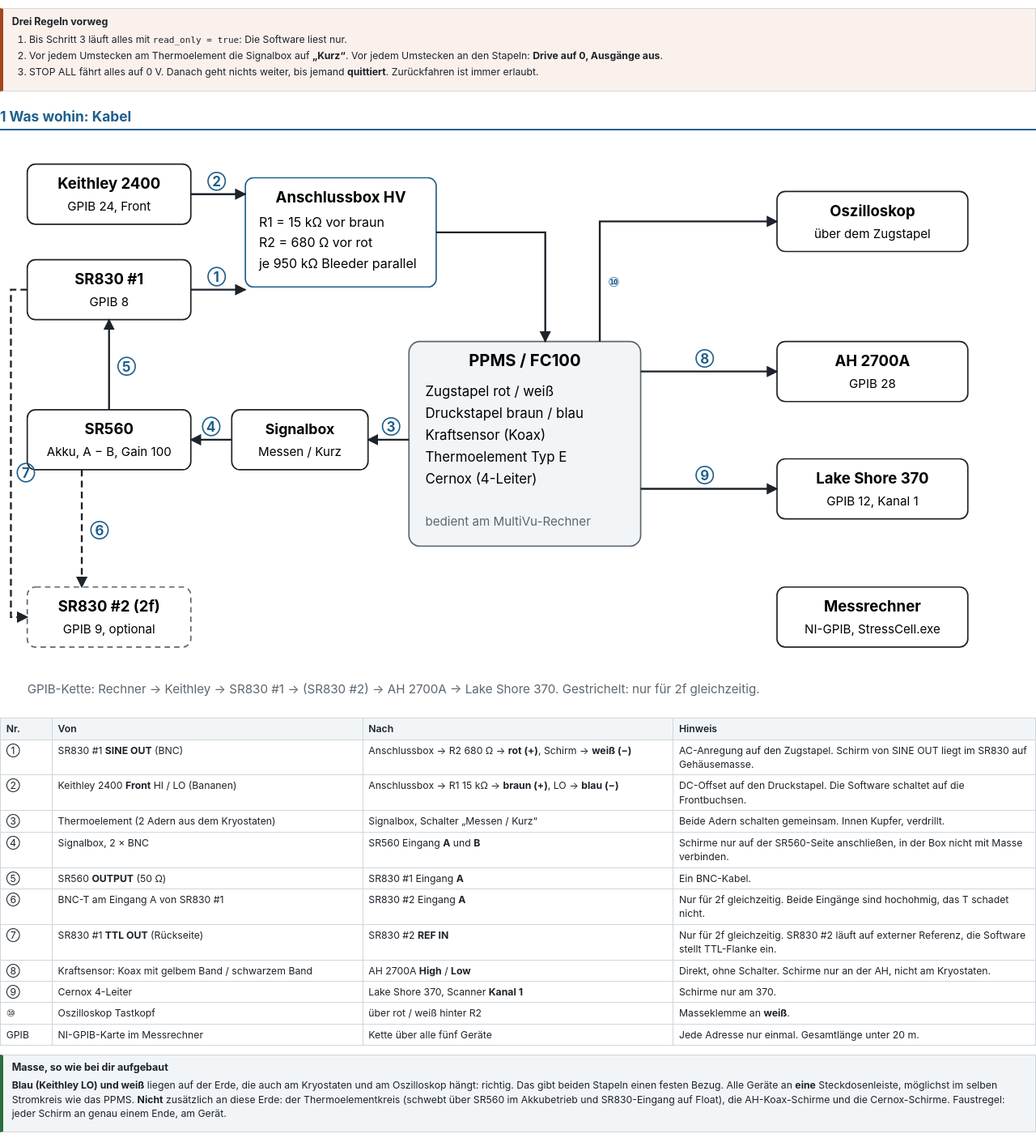
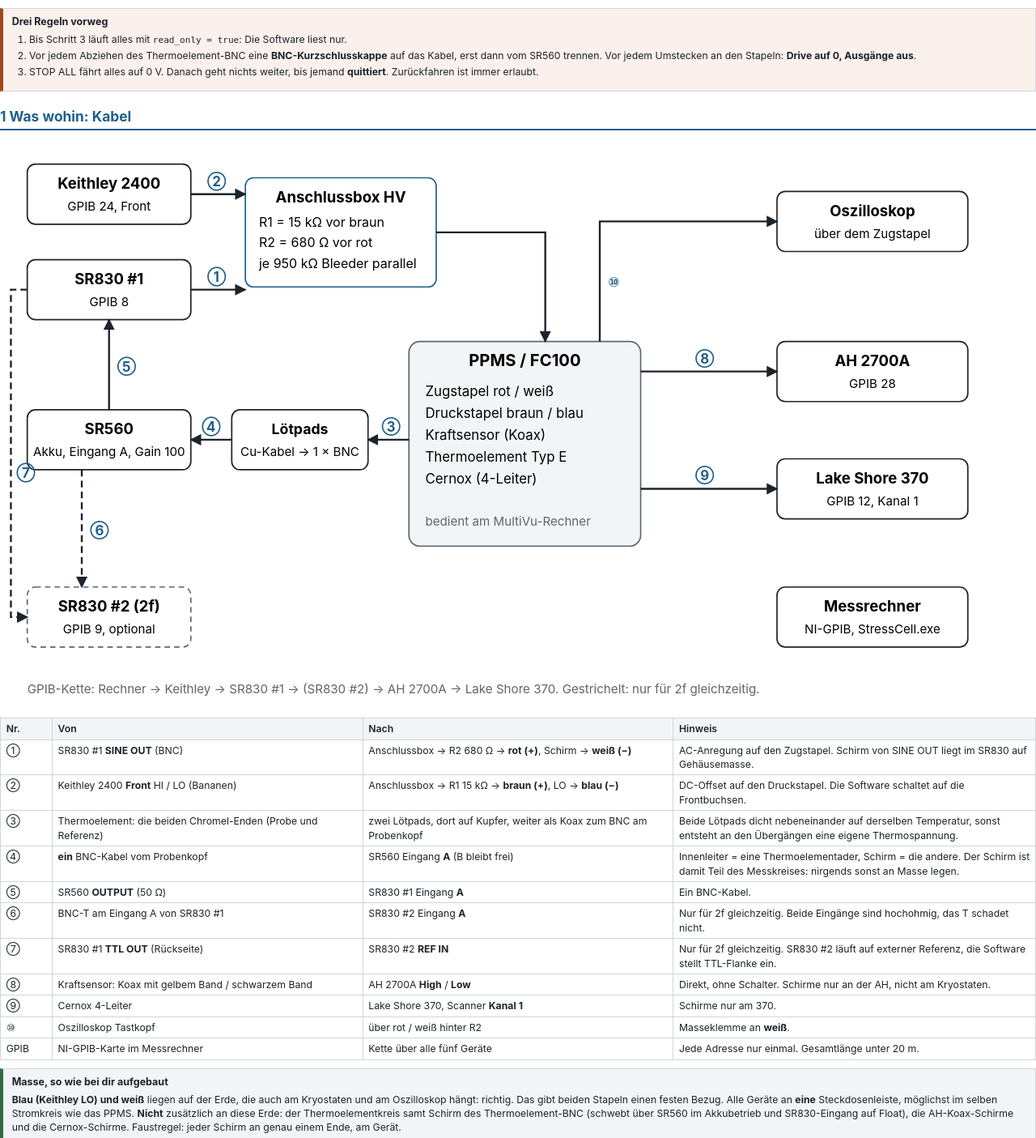
Before and after one commit to tzaphoed/StressCell, a plain HTML site: page docs/inbetriebnahme/inbetriebnahme.html in a window 1280 px wide. Shown: the part 81-1486 px from the top of the page at 81% size. Drawn offline with Linux system fonts and the light colour scheme.

Commit message:
Thermoelement: ein BNC an SR560 Eingang A statt Signalbox mit A−B
Co-Authored-By: Claude Opus 5.5 <noreply@anthropic.com>
Claude-Session: https://claude.ai/code/session_01Ckpyyni6dpgN2a3K8NNJdt

```diff
--- a/docs/inbetriebnahme/inbetriebnahme.html
+++ b/docs/inbetriebnahme/inbetriebnahme.html
@@ -46,7 +46,7 @@ Lake Shore 370. Stand: Probe 310 × 170 µm², 1 mm frei. Messrechner und PPMS-R
   <h4>Drei Regeln vorweg</h4>
   <ol class="steps">
     <li>Bis Schritt 3 läuft alles mit <span class="mono">read_only = true</span>: Die Software liest nur.</li>
-    <li>Vor jedem Umstecken am Thermoelement die Signalbox auf <b>„Kurz“</b>. Vor jedem Umstecken an den Stapeln: <b>Drive auf 0, Ausgänge aus</b>.</li>
+    <li>Vor jedem Abziehen des Thermoelement-BNC eine <b>BNC-Kurzschlusskappe</b> auf das Kabel, erst dann vom SR560 trennen. Vor jedem Umstecken an den Stapeln: <b>Drive auf 0, Ausgänge aus</b>.</li>
     <li>STOP ALL fährt alles auf 0 V. Danach geht nichts weiter, bis jemand <b>quittiert</b>. Zurückfahren ist immer erlaubt.</li>
   </ol>
 </div>
@@ -70,8 +70,8 @@ Lake Shore 370. Stand: Probe 310 × 170 µm², 1 mm frei. Messrechner und PPMS-R
   <text x="190" y="96" font-size="9.5">je 950 kΩ Bleeder parallel</text>
   <rect x="20" y="20" width="120" height="44" rx="6" fill="#fff" stroke="#1d232a"/><text x="80" y="38" text-anchor="middle" font-size="11" font-weight="700">Keithley 2400</text><text x="80" y="54" text-anchor="middle" font-size="9">GPIB 24, Front</text>
   <rect x="20" y="90" width="120" height="44" rx="6" fill="#fff" stroke="#1d232a"/><text x="80" y="108" text-anchor="middle" font-size="11" font-weight="700">SR830 #1</text><text x="80" y="124" text-anchor="middle" font-size="9">GPIB 8</text>
-  <rect x="20" y="200" width="120" height="44" rx="6" fill="#fff" stroke="#1d232a"/><text x="80" y="218" text-anchor="middle" font-size="11" font-weight="700">SR560</text><text x="80" y="234" text-anchor="middle" font-size="9">Akku, A − B, Gain 100</text>
-  <rect x="170" y="200" width="100" height="44" rx="6" fill="#fff" stroke="#1d232a"/><text x="220" y="218" text-anchor="middle" font-size="10.5" font-weight="700">Signalbox</text><text x="220" y="234" text-anchor="middle" font-size="9">Messen / Kurz</text>
+  <rect x="20" y="200" width="120" height="44" rx="6" fill="#fff" stroke="#1d232a"/><text x="80" y="218" text-anchor="middle" font-size="11" font-weight="700">SR560</text><text x="80" y="234" text-anchor="middle" font-size="9">Akku, Eingang A, Gain 100</text>
+  <rect x="170" y="200" width="100" height="44" rx="6" fill="#fff" stroke="#1d232a"/><text x="220" y="218" text-anchor="middle" font-size="10.5" font-weight="700">Lötpads</text><text x="220" y="234" text-anchor="middle" font-size="9">Cu-Kabel → 1 × BNC</text>
   <rect x="20" y="330" width="120" height="44" rx="6" fill="#fff" stroke="#5b6670" stroke-dasharray="4 3"/><text x="80" y="348" text-anchor="middle" font-size="11" font-weight="700">SR830 #2 (2f)</text><text x="80" y="364" text-anchor="middle" font-size="9">GPIB 9, optional</text>
   <rect x="570" y="40" width="140" height="44" rx="6" fill="#fff" stroke="#1d232a"/><text x="640" y="58" text-anchor="middle" font-size="11" font-weight="700">Oszilloskop</text><text x="640" y="74" text-anchor="middle" font-size="9">über dem Zugstapel</text>
   <rect x="570" y="150" width="140" height="44" rx="6" fill="#fff" stroke="#1d232a"/><text x="640" y="168" text-anchor="middle" font-size="11" font-weight="700">AH 2700A</text><text x="640" y="184" text-anchor="middle" font-size="9">GPIB 28</text>
@@ -102,8 +102,8 @@ Lake Shore 370. Stand: Probe 310 × 170 µm², 1 mm frei. Messrechner und PPMS-R
   <tr><th style="width:5%">Nr.</th><th style="width:30%">Von</th><th style="width:30%">Nach</th><th>Hinweis</th></tr>
   <tr><td>①</td><td>SR830 #1 <b>SINE OUT</b> (BNC)</td><td>Anschlussbox → R2 680 Ω → <b>rot (+)</b>, Schirm → <b>weiß (−)</b></td><td>AC-Anregung auf den Zugstapel. Schirm von SINE OUT liegt im SR830 auf Gehäusemasse.</td></tr>
   <tr><td>②</td><td>Keithley 2400 <b>Front</b> HI / LO (Bananen)</td><td>Anschlussbox → R1 15 kΩ → <b>braun (+)</b>, LO → <b>blau (−)</b></td><td>DC-Offset auf den Druckstapel. Die Software schaltet auf die Frontbuchsen.</td></tr>
-  <tr><td>③</td><td>Thermoelement (2 Adern aus dem Kryostaten)</td><td>Signalbox, Schalter „Messen / Kurz“</td><td>Beide Adern schalten gemeinsam. Innen Kupfer, verdrillt.</td></tr>
-  <tr><td>④</td><td>Signalbox, 2 × BNC</td><td>SR560 Eingang <b>A</b> und <b>B</b></td><td>Schirme nur auf der SR560-Seite anschließen, in der Box nicht mit Masse verbinden.</td></tr>
+  <tr><td>③</td><td>Thermoelement: die beiden Chromel-Enden (Probe und Referenz)</td><td>zwei Lötpads, dort auf Kupfer, weiter als Koax zum BNC am Probenkopf</td><td>Beide Lötpads dicht nebeneinander auf derselben Temperatur, sonst entsteht an den Übergängen eine eigene Thermospannung.</td></tr>
+  <tr><td>④</td><td><b>ein</b> BNC-Kabel vom Probenkopf</td><td>SR560 Eingang <b>A</b> (B bleibt frei)</td><td>Innenleiter = eine Thermoelementader, Schirm = die andere. Der Schirm ist damit Teil des Messkreises: nirgends sonst an Masse legen.</td></tr>
   <tr><td>⑤</td><td>SR560 <b>OUTPUT</b> (50 Ω)</td><td>SR830 #1 Eingang <b>A</b></td><td>Ein BNC-Kabel.</td></tr>
   <tr><td>⑥</td><td>BNC-T am Eingang A von SR830 #1</td><td>SR830 #2 Eingang <b>A</b></td><td>Nur für 2f gleichzeitig. Beide Eingänge sind hochohmig, das T schadet nicht.</td></tr>
   <tr><td>⑦</td><td>SR830 #1 <b>TTL OUT</b> (Rückseite)</td><td>SR830 #2 <b>REF IN</b></td><td>Nur für 2f gleichzeitig. SR830 #2 läuft auf externer Referenz, die Software stellt TTL-Flanke ein.</td></tr>
@@ -117,7 +117,7 @@ Lake Shore 370. Stand: Probe 310 × 170 µm², 1 mm frei. Messrechner und PPMS-R
   <h4>Masse, so wie bei dir aufgebaut</h4>
   <p><b>Blau (Keithley LO) und weiß</b> liegen auf der Erde, die auch am Kryostaten und am Oszilloskop hängt: richtig. Das gibt beiden Stapeln einen
   festen Bezug. Alle Geräte an <b>eine</b> Steckdosenleiste, möglichst im selben Stromkreis wie das PPMS. <b>Nicht</b> zusätzlich an diese Erde: der
-  Thermoelementkreis (schwebt über SR560 im Akkubetrieb und SR830-Eingang auf Float), die AH-Koax-Schirme und die Cernox-Schirme.
+  Thermoelementkreis samt Schirm des Thermoelement-BNC (schwebt über SR560 im Akkubetrieb und SR830-Eingang auf Float), die AH-Koax-Schirme und die Cernox-Schirme.
   Faustregel: jeder Schirm an genau einem Ende, am Gerät.</p>
 </div>
 
@@ -158,7 +158,7 @@ Lake Shore 370. Stand: Probe 310 × 170 µm², 1 mm frei. Messrechner und PPMS-R
 <table>
   <tr><th style="width:22%">Einstellung</th><th style="width:28%">Wert</th><th>Warum</th></tr>
   <tr><td>Stromversorgung</td><td><b>Akku</b>, Netzkabel ab</td><td>kein Netzbrumm, keine Masseschleife. Akkus vorher laden.</td></tr>
-  <tr><td>Source</td><td><b>A − B</b></td><td>Thermoelement differentiell, Gleichtakt fällt heraus.</td></tr>
+  <tr><td>Source</td><td><b>A</b></td><td>ein BNC: Innenleiter gegen Schirm. A − B nur, wenn beide Adern einzeln als BNC herauskommen.</td></tr>
   <tr><td>Coupling</td><td><b>DC</b></td><td>AC-Kopplung (0,03 Hz) dreht die Phase bei 1 Hz um etwa 2°.</td></tr>
   <tr><td>Filter</td><td><b>Tiefpass 6 dB/oct</b>, Grenze <b>≥ 100 × f</b> (z. B. 100 kHz), <b>kein Hochpass</b></td><td>Die Software rechnet die Filterphase nicht heraus.</td></tr>
   <tr><td>Gain</td><td><b>100</b> (bei tiefer T 500 bis 1000)</td><td>gleich <span class="mono">[ac] preamp_gain</span> in config.toml.</td></tr>
@@ -203,9 +203,9 @@ Lake Shore 370. Stand: Probe 310 × 170 µm², 1 mm frei. Messrechner und PPMS-R
 
 <div class="step"><h3><span class="num">2</span>Signalweg Thermoelement prüfen (ohne Spannung)</h3>
 <ol class="steps">
-  <li>Signalbox auf „Messen“. SR830 #1 bei der geplanten Frequenz (z. B. 13 Hz, nicht 50/100 Hz), AC aus.</li>
+  <li>Thermoelement-BNC am SR560. SR830 #1 bei der geplanten Frequenz (z. B. 13 Hz, nicht 50/100 Hz), AC aus.</li>
   <li>Rauschen von R ansehen, τ = 1 s. Taucht 50 Hz oder 100 Hz auf: Verbindungen einzeln lösen, bis es weg ist (Masseschleife).</li>
-  <li>Kurz auf „Kurz“: R muss deutlich kleiner werden. Sonst kommt das Signal von woanders.</li>
+  <li>Zum Vergleich die Kurzschlusskappe direkt auf den SR560-Eingang: Das ist das Rauschen des Verstärkers. Mit Thermoelement darf es nicht viel größer sein.</li>
 </ol></div>
 
 <div class="step"><h3><span class="num">3</span>Erste Spannung (Raumtemperatur, Luft)</h3>
```
Also changed, not shown: 3 other files.
